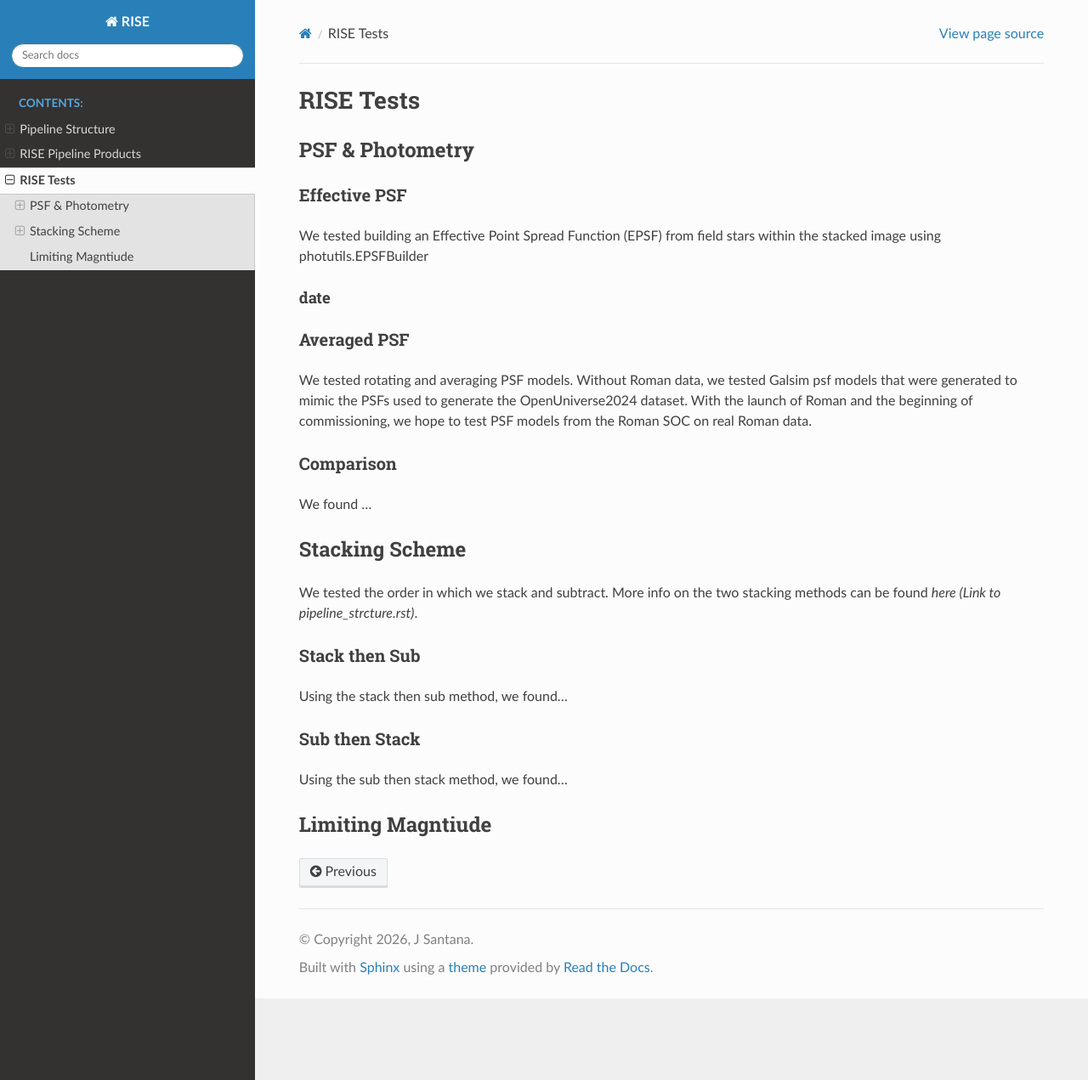
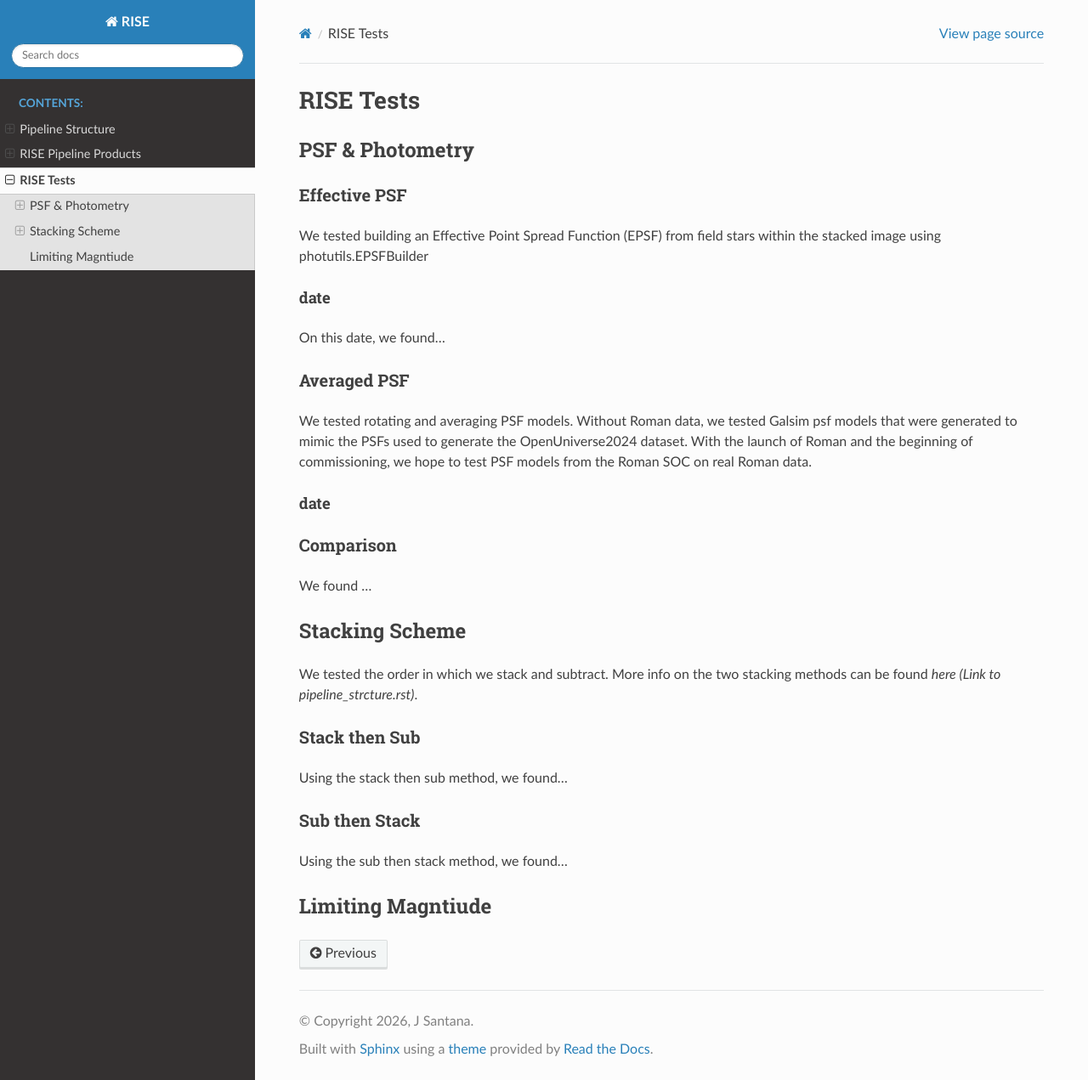
Before and after one commit to joseph-santana/RISE-docs, a Sphinx documentation site: the page built from source/tests.rst, in a window 1280 px wide and 1271 px high. Shown: the whole window at 85% size. Built offline with Sphinx 7.4.7 and the Read the Docs theme 3.1.0, drawn with Linux system fonts in a browser that asks for light colours.

Commit message:
Section Hierarchy Testing

```diff
--- a/source/tests.rst
+++ b/source/tests.rst
@@ -13,11 +13,16 @@ We tested building an Effective Point Spread Function (EPSF) from field stars wi
 date
 ^^^^
 
+On this date, we found...
+
 Averaged PSF
 ------------
 
 We tested rotating and averaging PSF models. Without Roman data, we tested Galsim psf models that were generated to mimic the PSFs used to generate the OpenUniverse2024 dataset.
 With the launch of Roman and the beginning of commissioning, we hope to test PSF models from the Roman SOC on real Roman data.
+
+date
+^^^^
 
 Comparison
 ----------
```
